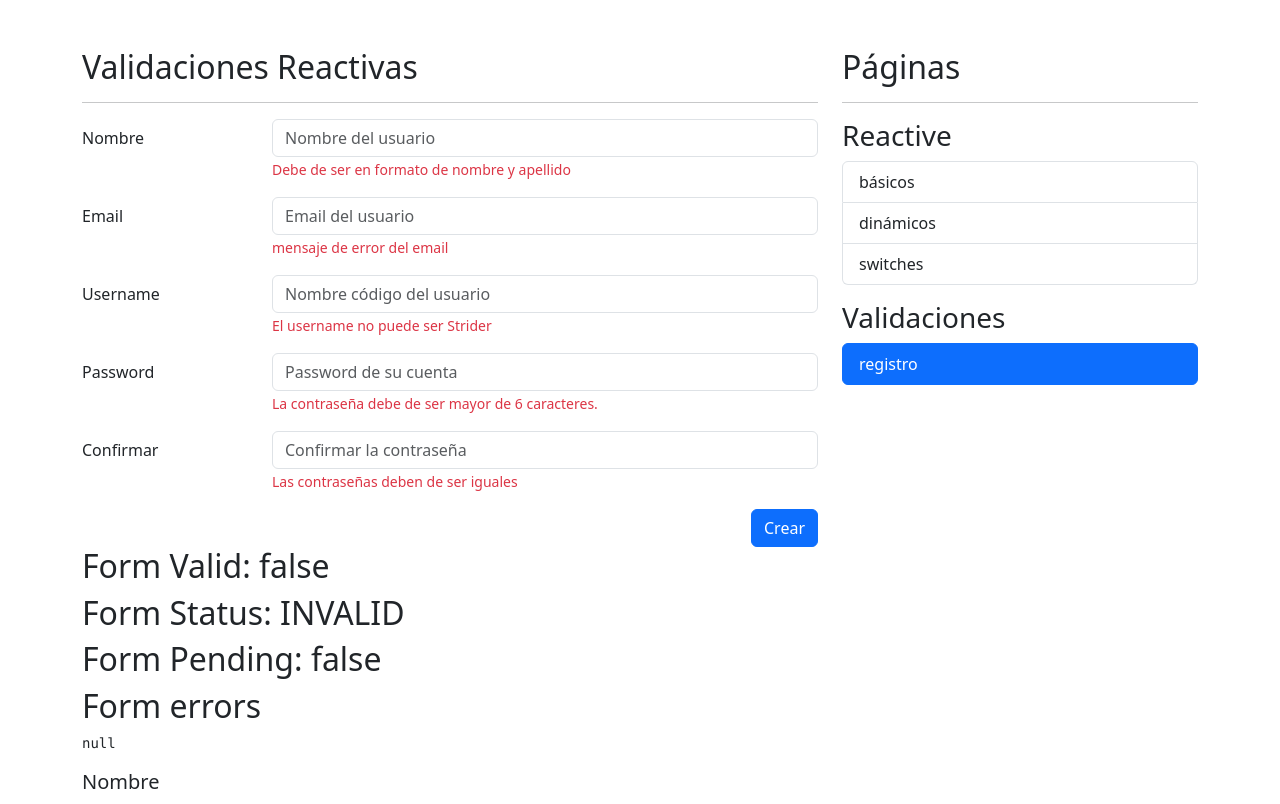
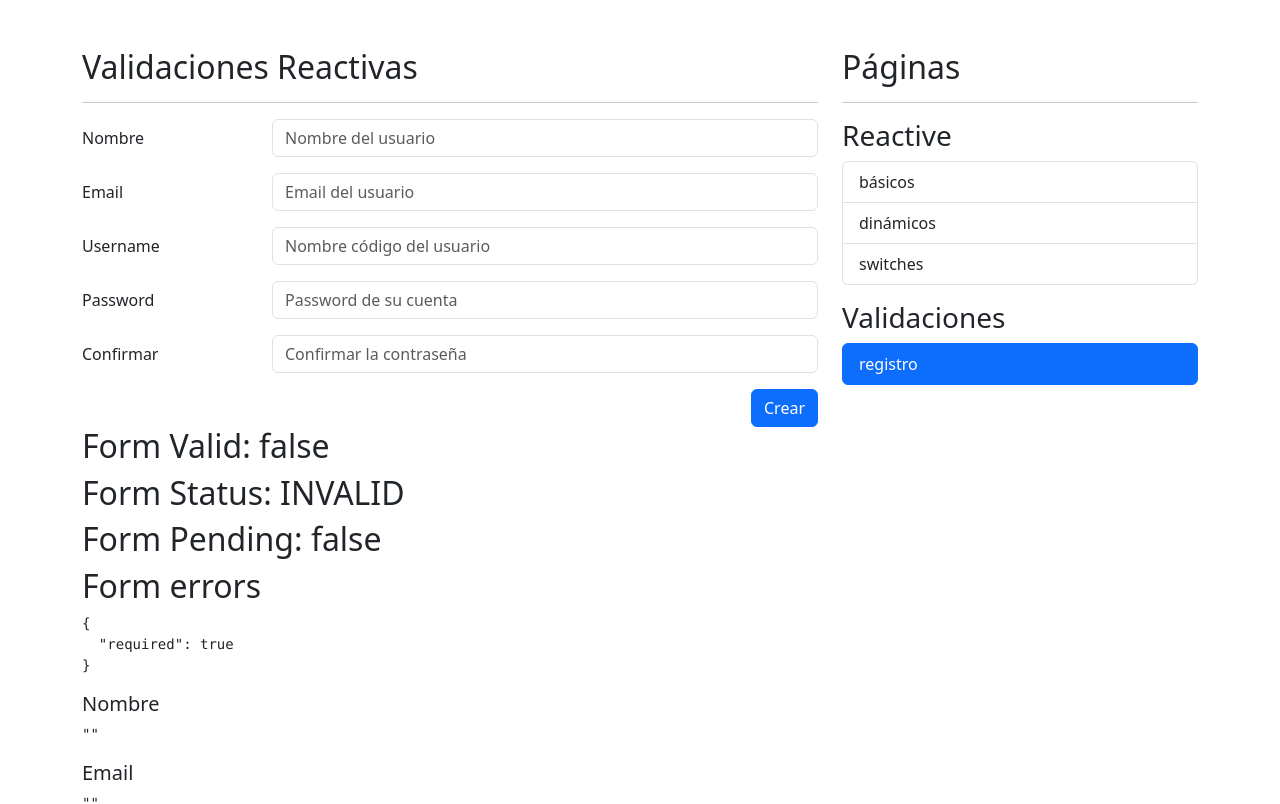
Before and after one commit to jsfc2199/ReactiveFormsApp, an Angular app: page /auth/sign-up in a window 1280 px wide. Shown: the top 804 px of the page. Built offline with nearby package versions, Linux system fonts and the light colour scheme.

Commit message:
validaciones con servicio

```diff
--- a/src/app/auth/pages/register/register.component.html
+++ b/src/app/auth/pages/register/register.component.html
@@ -15,7 +15,7 @@
                            formControlName="name"
                            placeholder="Nombre del usuario">
 
-                    <span class="form-text text-danger">
+                    <span *ngIf="isValidField('name')" class="form-text text-danger">
                         Debe de ser en formato de nombre y apellido
                     </span>
                 </div>
@@ -30,7 +30,7 @@
                            formControlName="email"
 
                            placeholder="Email del usuario">
-                    <span class="form-text text-danger">
+                    <span *ngIf="isValidField('email')" class="form-text text-danger">
                         mensaje de error del email
                     </span>
                 </div>
@@ -46,7 +46,7 @@
                            formControlName="username"
                            >
 
-                    <span class="form-text text-danger">
+                    <span *ngIf="isValidField('username')" class="form-text text-danger">
                          El username no puede ser Strider
                     </span>
                 </div>
@@ -62,7 +62,7 @@
 
                            placeholder="Password de su cuenta">
 
-                    <span class="form-text text-danger">
+                    <span class="form-text text-danger" *ngIf="isValidField('password')">
                          La contraseña debe de ser mayor de 6 caracteres.
                     </span>
                 </div>
@@ -77,7 +77,7 @@
                            class="form-control"
                            placeholder="Confirmar la contraseña">
 
-                    <span class="form-text text-danger">
+                    <span class="form-text text-danger" *ngIf="isValidField('password2')">
                          Las contraseñas deben de ser iguales
                     </span>
                 </div>
@@ -103,7 +103,7 @@
 <h2>Form Status:  {{form.status}}</h2>
 <h2>Form Pending:  {{form.pending}}</h2>
 <h2>Form errors</h2>
-<pre>{{ form.errors | json }}</pre>
+<pre>{{ form.controls['name'].errors | json }}</pre>
 
 <h5>Nombre</h5>
 <pre>{{ form.value.name | json }}</pre>
--- a/src/app/auth/pages/register/register.component.ts
+++ b/src/app/auth/pages/register/register.component.ts
@@ -1,6 +1,6 @@
 import { Component } from '@angular/core';
 import { FormBuilder, FormGroup, Validators } from '@angular/forms';
-import { cantBeStrider, emailPattern, firstNameAndLastnamePattern } from '../../../shared/validators/validators.functions';
+import { ValidatorsService } from '../../../shared/services/validators.service';
 
 @Component({
   selector: 'app-register',
@@ -10,20 +10,22 @@
 
   public form: FormGroup = this.fb.group({
     name: ['', [Validators.required]],
-    email: ['', [Validators.required,  Validators.pattern(emailPattern)]],
-    username: ['', [Validators.required, cantBeStrider, Validators.pattern(firstNameAndLastnamePattern)]],
+    email: ['', [Validators.required,  Validators.pattern(this.validatorsService.emailPattern)]],
+    username: ['', [Validators.required, this.validatorsService.cantBeStrider, Validators.pattern(this.validatorsService.firstNameAndLastnamePattern)]],
     password: ['', [Validators.required, Validators.minLength(6)]],
     password2: ['', [Validators.required]],
   });
 
 
-  constructor(private fb: FormBuilder) {}
+  constructor(private fb: FormBuilder, private validatorsService: ValidatorsService) {}
 
   isValidField(field: keyof typeof this.form.controls) {
-    return (
-      this.form.controls[field].errors &&
-      this.form.controls[field].touched
-    );
+    return this.validatorsService.isValidField(field, this.form)
+
+    // return (
+    //   this.form.controls[field].errors &&
+    //   this.form.controls[field].touched
+    // );
   }
 
   onSave(){
--- /dev/null
+++ b/src/app/shared/services/validators.service.ts
@@ -0,0 +1,27 @@
+import { Injectable } from '@angular/core';
+import { FormControl, FormGroup, ValidationErrors } from '@angular/forms';
+
+@Injectable({
+  providedIn: 'root',
+})
+export class ValidatorsService {
+  constructor() {}
+
+  firstNameAndLastnamePattern: string = '([a-zA-Z]+) ([a-zA-Z]+)';
+  emailPattern: string = '^[a-z0-9._%+-]+@[a-z0-9.-]+\\.[a-z]{2,4}$';
+
+  cantBeStrider = (control: FormControl): ValidationErrors | null => {
+
+    const value: string = control.value.trim().toLowerCase()
+
+    if(value === 'strider')return {
+      noStrider: true,
+    };
+    return null
+  };
+
+  isValidField(field: keyof typeof form.controls, form: FormGroup) {
+    const value = form.controls[field].errors &&  form.controls[field].touched
+    return value;
+  }
+}
--- a/src/app/shared/validators/validators.functions.ts
+++ /dev/null
@@ -1,13 +0,0 @@
-import { FormControl } from '@angular/forms';
-
-export const firstNameAndLastnamePattern: string = '([a-zA-Z]+) ([a-zA-Z]+)';
-export const emailPattern: string = "^[a-z0-9._%+-]+@[a-z0-9.-]+\\.[a-z]{2,4}$";
-export const cantBeStrider = (control: FormControl) => {
-
-  const value: string = control.value.trim().toLowerCase()
-
-  if(value === 'strider')return {
-    noStrider: true,
-  };
-  return null
-};
```
